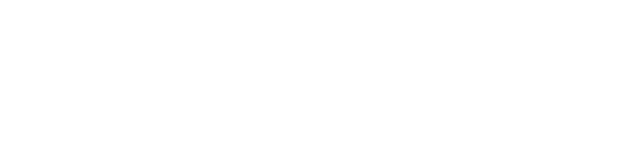
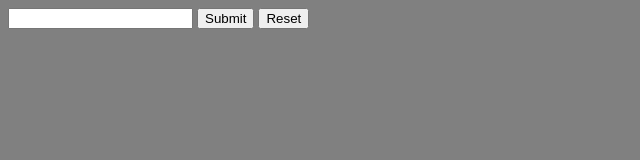
Before and after one commit to xNapha/Project-Etch-a-Sketch, a plain HTML site: page index.html in a window 1280 px wide. Shown: the whole page, without its empty margins (0-640 px from the left). Drawn offline with Linux system fonts and the light colour scheme.

Commit message:
Created and completed the basic version of my Etch a Sketch

```diff
--- a/index.html
+++ b/index.html
@@ -6,9 +6,15 @@
         <meta name="viewport" content="width=device-width, initial-scale=1.0">
         <title>Etch-a-Sketch</title>
         <link rel="stylesheet" href="style.css">
-        <script src="script.js"></script>
+        <script src="script.js" defer></script>
     </head>
     <body>
+        <form name="pixelQuery">
+            <input type="number" id="size" name="squareSize">
+            <input type="button" id="submit" form="pixelQuery" value="Submit" onclick="grid(document.querySelector('#size').value)">
+            <input type="button" id="reset" form="pixelQuery" value="Reset" onclick="reset()">
+        </form>
 
+        <div id="pixelContainer"></div>
     </body>
 </html>
--- a/script.js
+++ b/script.js
@@ -0,0 +1,40 @@
+const container = document.querySelector("#pixelContainer");
+let enter = document.getElementById("size");
+
+enter.addEventListener("keypress", function(e){
+    if(e.key === "Enter"){
+        e.preventDefault();
+        document.getElementById("submit").click();
+    };
+});
+function darken(x){
+    x.style.backgroundColor = "black";
+};
+function reset(){
+    console.log(container.childNodes.forEach((e)=>{
+        e.style.backgroundColor = "white";
+    }))
+}
+
+function grid(size){
+    let totalSize = size * size;
+    let length = (1/size)*100;
+    while (container.firstChild) {
+        container.removeChild(container.firstChild);
+    };
+    if(size>100){
+        let error = document.createElement("p");
+        error.textContent = "Maximum value of 100";
+        container.appendChild(error);
+        return;
+    }
+    if(container.childNodes.length == 0){
+        for(let i = 0; i<totalSize; i++){
+            let div = document.createElement("div");
+            div.classList.add("pixel");
+            div.setAttribute("onmouseover", 'darken(this)')
+            div.style.cssText = "background-color: white; width:"+length+"%;height :"+length+"%;";
+            container.appendChild(div);
+        };
+    };
+};
--- a/style.css
+++ b/style.css
@@ -0,0 +1,13 @@
+html{
+    background-color: gray;
+    margin: 0px;
+    padding: 0px;
+
+}
+#pixelContainer{
+    display: flex;
+    flex-direction:row;
+    width: 1000px;
+    height: 1000px;
+    flex-wrap: wrap;
+}
```
